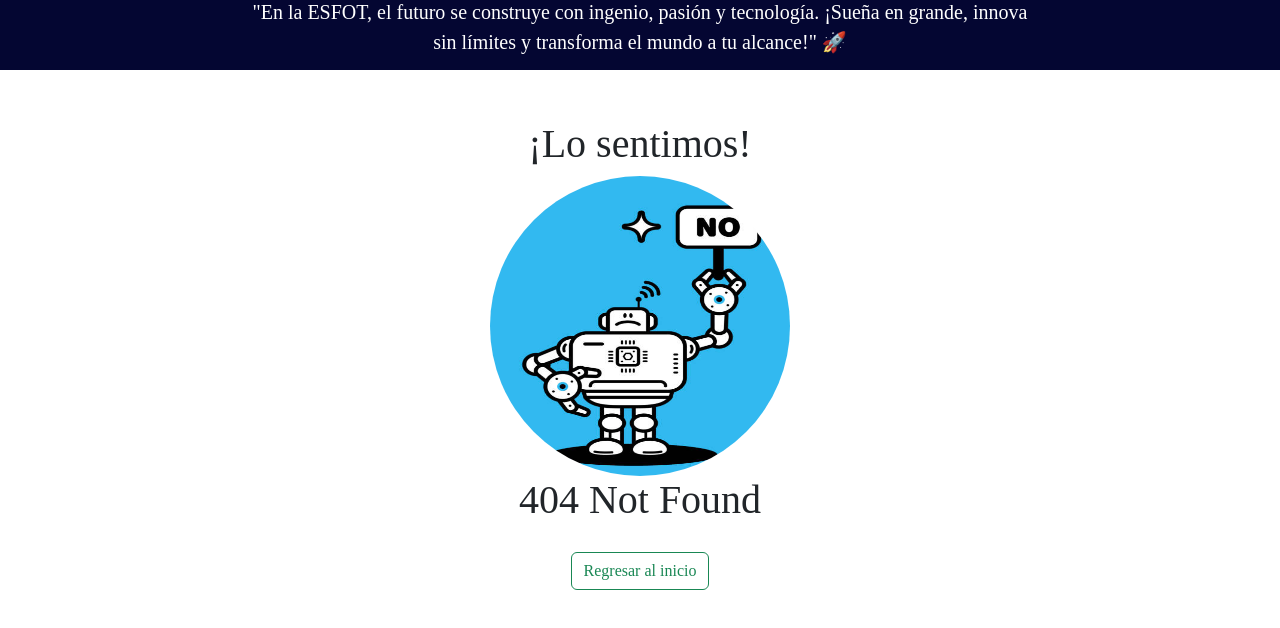
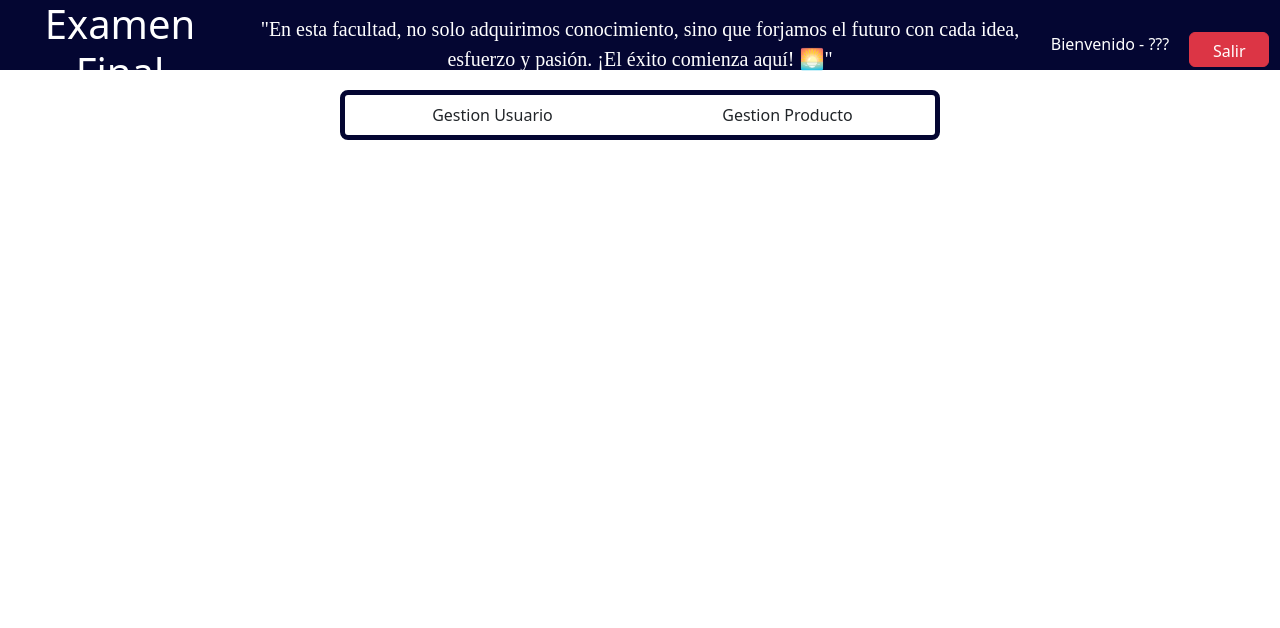
Before and after one commit to MateoBernal06/ExamenFinCarrera, a React (Vite) app: page /dashboard in a window 1280 px wide. Before the commit this address had no page. Shown: the top 628 px of the page. Built offline with nearby package versions, Linux system fonts and the light colour scheme.

Commit message:
dashboard

```diff
--- a/src/App.jsx
+++ b/src/App.jsx
@@ -1,6 +1,7 @@
 // estilos-efectos
 import './styles/principal.css'
 import './styles/login_registro.css'
+import './styles/style_dashboard.css'
 import 'bootstrap/dist/css/bootstrap.min.css';
 
 import { BrowserRouter, Routes, Route } from 'react-router-dom'
@@ -9,6 +10,9 @@ import { Principal } from './pages/principal'
 import Login from './pages/login'
 import { Registro } from './pages/registro';
 import { NotFound } from './pages/notFound';
+import Dashboard from './layout/Dashboard';
+
+//falta colocar el privateRoute en dashboard
 
 function App() {
   return (
@@ -23,6 +27,9 @@ function App() {
           <Route path='*' element={<NotFound />}/>
         </Route>
 
+        <Route path='dashboard/*' element={<Dashboard/>}>
+
+        </Route>
       </Routes>
     </BrowserRouter>
     </>
--- /dev/null
+++ b/src/layout/Dashboard.jsx
@@ -0,0 +1,36 @@
+
+import { Link, Navigate, Outlet, useLocation } from "react-router-dom";
+import Button from "react-bootstrap/Button";
+
+const Dashboard = () => {
+    return(
+        <div>
+            <nav className='Barra-dashboard'>
+                <div>
+                    <h1>Examen Final</h1>
+                </div>
+                <div className='frase-login-registro'>
+                    <p>"En esta facultad, no solo adquirimos conocimiento, sino que forjamos el futuro
+                        con cada idea, esfuerzo y pasión. ¡El éxito comienza aquí! 🌅"
+                    </p>
+                </div>
+                <div className='usuario-salir'>
+                    <div>
+                        <p>Bienvenido - ???</p>
+                    </div>
+                    <div>
+                        <Link to='/' onClick={()=>{localStorage.removeItem('token'), localStorage.removeItem('rol')}}>
+                            <Button className="boton-salir" variant="danger">Salir</Button>
+                        </Link>
+                    </div>
+                </div>
+            </nav>
+            <div className="acciones-dashboard">
+                <div>Gestion Usuario</div>
+                <div>Gestion Producto</div>
+            </div>
+        </div>
+    )
+}
+
+export default Dashboard;
--- /dev/null
+++ b/src/styles/style_dashboard.css
@@ -0,0 +1,34 @@
+
+.Barra-dashboard{
+    height: 70px;
+    background-color: rgb(4, 6, 50);
+    color: white;
+    display: grid;
+    grid-template-columns: repeat(3, 1fr);
+    align-items: center;
+    text-align: center;
+    margin-bottom: 20px;
+}
+
+.usuario-salir{
+    justify-content: center;
+    display: flex;
+    gap: 20px;
+}
+
+.boton-salir{
+    width: 80px;
+    height: 35px;
+}
+
+.acciones-dashboard{
+    display: grid;
+    grid-template-columns: repeat(2, 1fr);
+    width: 600px;
+    height: 50px;
+    align-items: center;
+    margin: 0 auto;
+    border: solid 5px rgb(4, 6, 50);
+    text-align: center;
+    border-radius: 8px;
+}
```
